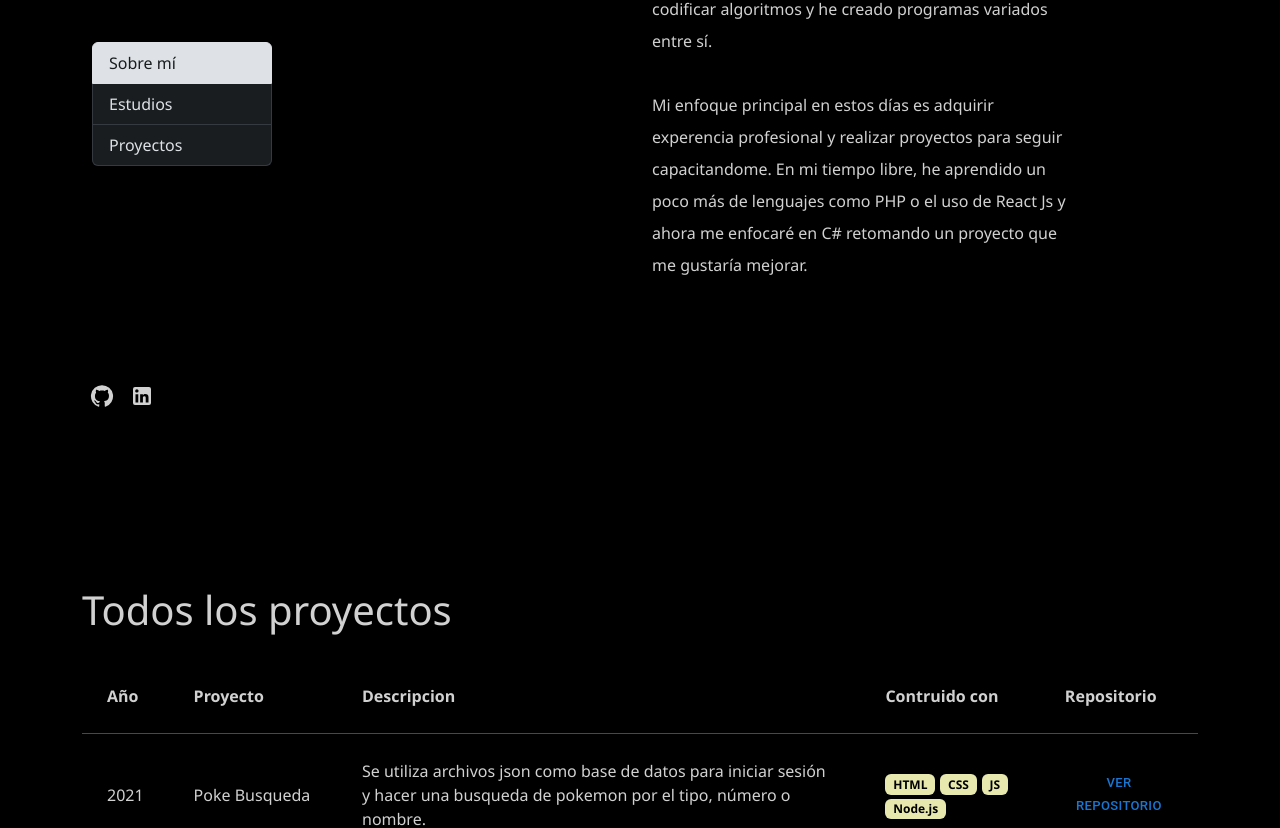
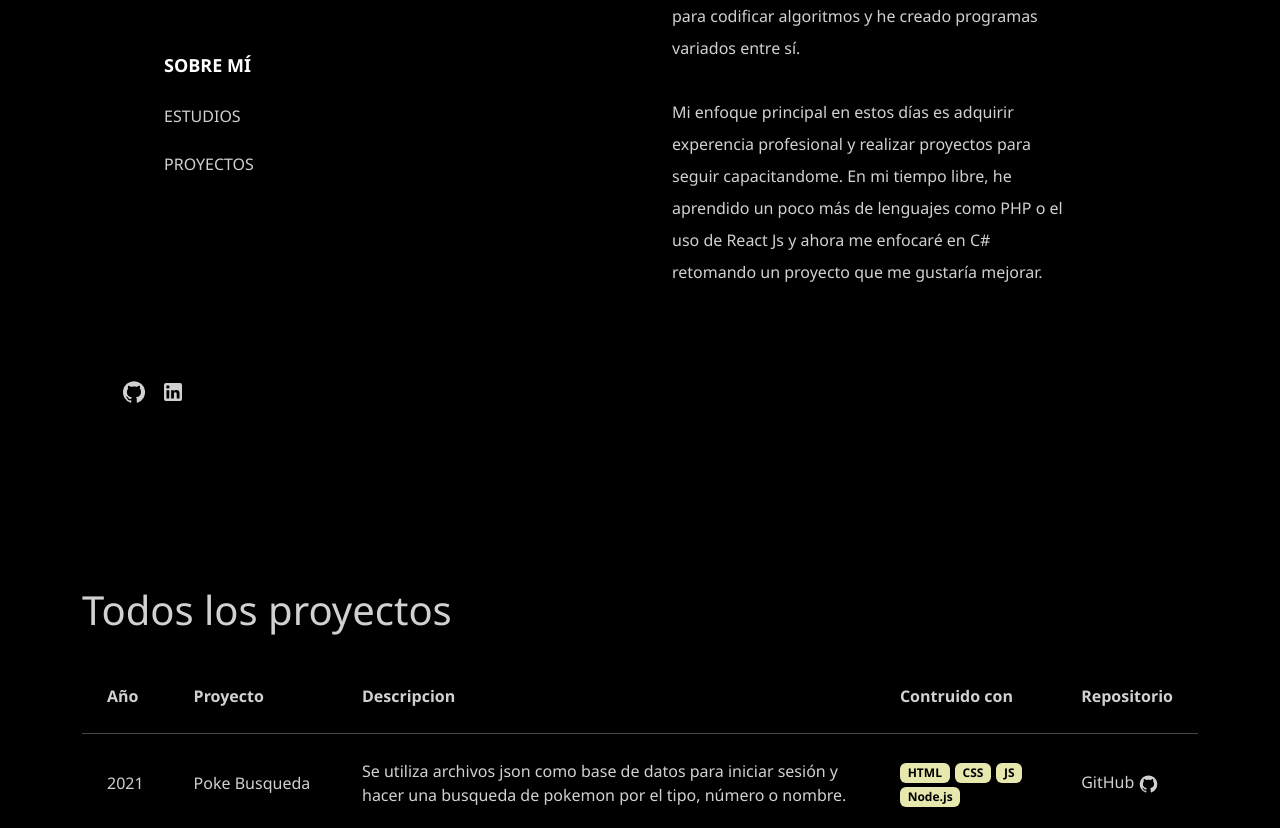
Before and after one commit to rubenralda/proyecto-portafolio, a React (Create React App) app: page / in a window 1280 px wide. Shown: the part 270-1098 px from the top of the page. Built offline with nearby package versions, Linux system fonts and the light colour scheme.

Commit message:
animacion de content y cambio de estilo para el nav

```diff
--- a/public/index.html
+++ b/public/index.html
@@ -24,7 +24,7 @@
       work correctly both with client-side routing and a non-root public URL.
       Learn how to configure a non-root public URL by running `npm run build`.
     -->
-    <title>React App</title>
+    <title>Rubén Ralda</title>
   </head>
   <body style="background-color: black;">
     <noscript>You need to enable JavaScript to run this app.</noscript>
--- a/src/App.css
+++ b/src/App.css
@@ -8,16 +8,10 @@
     padding-bottom: 10%;
 }
 
-.navigation {
-    width: 200px;
-    padding: 10px;
-    margin-top: 50px;
-    cursor: pointer;
-}
-
 .content {
     flex: 1;
     padding-top: 30px;
+    animation: cargaContent 0.5s ease-out;
 }
 
 table {
@@ -29,3 +23,61 @@ td {
     padding: 25px;
     text-align: left;
 }
+
+.selected {
+    color: #fff;
+    font-weight: bold;
+    font-size: 18px;
+}
+
+.navigation {
+    width: 200px;
+    height: 150px;
+    padding: 10px;
+    margin-top: 50px;
+    transition: .5s;
+    cursor: pointer;
+}
+
+.navigation li {
+    line-height: 3em;
+    transition: all 200ms linear;
+}
+
+.navigation li:hover {
+    color: #fff;
+    font-weight: bold;
+    font-size: 18px;
+}
+
+.navigation ul {
+    text-transform: uppercase;
+    list-style-type: none;
+}
+
+.navigation a {
+    text-decoration: none;
+    color: #D1D1D1;
+}
+
+.navigation a:hover {
+    color: #fff;
+    font-weight: bold;
+    font-size: 18px;
+}
+
+@keyframes cargaContent {
+    from {
+        opacity: 0;
+        /* Comienza con opacidad 0 (invisible) */
+        transform: translateY(-20px);
+        /* Desplazamiento hacia arriba */
+    }
+
+    to {
+        opacity: 1;
+        /* Termina con opacidad 1 (totalmente visible) */
+        transform: translateY(0);
+        /* Sin desplazamiento vertical */
+    }
+}
--- a/src/App.js
+++ b/src/App.js
@@ -14,13 +14,13 @@ export default function AppComponent() {
   return (
     <div className="container h-100 app">
       <section className="vh-100">
-        <Row className="align-items-center">
-          <Header handleSectionChange={handleSectionChange} />
+        <Row className="align-items-center" style={{ paddingLeft: "40px" }}>
+          <Header handleSectionChange={handleSectionChange} selectedSection={selectedSection}/>
           <Content selectedSection={selectedSection} />
         </Row>
       </section>
-      <section className="vh-100" style={{ paddingTop: "5%" }}>
-        <h1 style={{marginBottom : "25px"}}>Todos los proyectos</h1>
+      <section id="proyectos" className="vh-100" style={{ paddingTop: "5%" }}>
+        <h1 style={{ marginBottom: "25px" }}>Todos los proyectos</h1>
         <Proyectos />
       </section>
     </div>
--- a/src/Content.js
+++ b/src/Content.js
@@ -1,7 +1,7 @@
 import React from "react";
 import Estudios from "./ContentEstudios";
 import About from "./ContentAbout";
-import Col from 'react-bootstrap/Col';
+import Col from "react-bootstrap/Col";
 
 const Content = ({ selectedSection }) => {
   // Renderizar el contenido según la sección seleccionada
@@ -11,8 +11,6 @@ const Content = ({ selectedSection }) => {
         return <About />;
       case "estudios":
         return <Estudios />;
-      case "proyectos":
-        return <div>Contenido de la sección 2</div>;
       default:
         return <About />;
     }
--- a/src/ContentAbout.js
+++ b/src/ContentAbout.js
@@ -3,10 +3,11 @@ import React from "react";
 export default function BoxBasic() {
   return (
     <p
+      className="content"
       style={{
         color: "#D1D1D1",
-        paddingBottom : "130px",
-        paddingRight : "130px",
+        paddingBottom: "130px",
+        paddingRight: "130px",
         lineHeight: "200%",
       }}
     >
--- a/src/ContentEstudios.js
+++ b/src/ContentEstudios.js
@@ -2,7 +2,10 @@ import React from "react";
 
 export default function BoxBasic() {
   return (
-    <div style={{ paddingBottom: "130px", lineHeight: "150%" }}>
+    <div
+      className="content"
+      style={{ paddingBottom: "130px", lineHeight: "150%" }}
+    >
       <p style={{ marginTop: "1px", marginBottom: "5px", fontSize: "30px" }}>
         <b>Universidad de San Carlos de Guatemala</b>
       </p>
@@ -10,7 +13,7 @@ export default function BoxBasic() {
         Ingeniería en Ciencias y Sistemas
       </p>
       <p style={{ marginTop: "1px", marginBottom: "5px" }}>
-        2021-Actualidad <br></br>Sexto semestre concluido
+        2021 - Actualidad <br></br>Sexto semestre concluido
       </p>
       <p style={{ marginTop: "30px", marginBottom: "5px", fontSize: "30px" }}>
         <b>Instituto Tecnológico de Computación</b>
@@ -18,9 +21,7 @@ export default function BoxBasic() {
       <p style={{ marginTop: "1px", marginBottom: "5px", fontSize: "20px" }}>
         Bachillerato en computación con orientación científica
       </p>
-      <p style={{ marginTop: "1px", marginBottom: "5px" }}>
-        2019 - 2020
-      </p>
+      <p style={{ marginTop: "1px", marginBottom: "5px" }}>2019 - 2020</p>
     </div>
   );
 }
--- a/src/FilaProyecto.js
+++ b/src/FilaProyecto.js
@@ -1,6 +1,6 @@
+import GitHubIcon from "@mui/icons-material/GitHub";
 import * as React from "react";
 import Badge from "react-bootstrap/Badge";
-import { Button } from "@mui/material";
 
 export default function MultiActionAreaCard({
   year,
@@ -16,24 +16,40 @@ export default function MultiActionAreaCard({
       <td>{descripcion}</td>
       <td>
         {tags.map((valor, index) => (
-          <Badge bg="" key={index} style={{marginRight : "5px", backgroundColor :"#E7E8AD", color: "black"}}>
+          <Badge
+            bg=""
+            key={index}
+            style={{
+              marginRight: "5px",
+              backgroundColor: "#E7E8AD",
+              color: "black",
+            }}
+          >
             {valor}
           </Badge>
         ))}
       </td>
       <td>
-        <Button
+        {/**
+         * <Button
           size="small"
           color="primary"
           onClick={() => abrirEnlace(repositorio)}
         >
           Ver repositorio
         </Button>
+         */}
+
+        <a
+          href={repositorio}
+          rel="noreferrer"
+          target="_blank"
+          style={{ color: "#D1D1D1", textDecoration: "none" }}
+        >
+          GitHub
+          <GitHubIcon sx={{ color: "#D1D1D1", paddingLeft: "5px" }} />
+        </a>
       </td>
     </>
   );
 }
-
-function abrirEnlace(enlace) {
-  window.open(enlace, "_blank");
-}
--- a/src/Header.js
+++ b/src/Header.js
@@ -1,19 +1,14 @@
 import GitHubIcon from "@mui/icons-material/GitHub";
-import IconButton from "@mui/material/IconButton";
 import LinkedInIcon from "@mui/icons-material/LinkedIn";
 import Navigation from "./Navigation";
-import Col from 'react-bootstrap/Col';
+import Col from "react-bootstrap/Col";
 
-export default function Header({handleSectionChange}) {
+export default function Header(props) {
   return (
     <Col className="header">
-      <h1 style={{ fontSize: "80px", margin: "0px" }}>
-        Rubén Ralda
-      </h1>
-      <h2 style={{ fontSize: "35px", margin: "0px" }}>
-        Programador Junior
-      </h2>
-      <Navigation onSectionChange={handleSectionChange} />
+      <h1 style={{ fontSize: "80px", margin: "0px" }}>Rubén Ralda</h1>
+      <h2 style={{ fontSize: "35px", margin: "0px" }}>Programador Junior</h2>
+      <Navigation {...props} />
       <SocialMedia />
     </Col>
   );
@@ -21,20 +16,16 @@ export default function Header({handleSectionChange}) {
 
 function SocialMedia() {
   return (
-    <div style={{paddingTop :"200px"}}>
-      <a href="https://github.com/rubenralda" rel="noreferrer" target="_blank">
-        <IconButton>
-          <GitHubIcon sx={{ color: "#D1D1D1" }} />
-        </IconButton>
+    <div style={{ paddingTop: "200px" }}>
+      <a href="https://github.com/rubenralda" rel="noreferrer" target="_blank" style={{paddingRight : "15px"}}>
+        <GitHubIcon sx={{ color: "#D1D1D1" }} />
       </a>
       <a
         href="https://linkedin.com/in/rubén-alejandro-ralda-mejia-8499a6240"
         rel="noreferrer"
         target="_blank"
       >
-        <IconButton>
-          <LinkedInIcon sx={{ color: "#D1D1D1" }} />
-        </IconButton>
+        <LinkedInIcon sx={{ color: "#D1D1D1" }} />
       </a>
     </div>
   );
--- a/src/Navigation.js
+++ b/src/Navigation.js
@@ -1,21 +1,19 @@
 import React from "react";
-import ListGroup from 'react-bootstrap/ListGroup';
+//import ListGroup from "react-bootstrap/ListGroup";
 
-const Navigation = ({ onSectionChange }) => {
+const Navigation = ({ handleSectionChange, selectedSection }) => {
   return (
-    <div className="navigation">
-      <ListGroup className="app" defaultActiveKey="about">
-        <ListGroup.Item onClick={() => onSectionChange("about")} eventKey="about" variant="dark">
-          Sobre mí
-        </ListGroup.Item>
-        <ListGroup.Item  onClick={() => onSectionChange("estudios")} eventKey="estudios" variant="dark">
-          Estudios
-        </ListGroup.Item>
-        <ListGroup.Item onClick={() => onSectionChange("proyectos")} eventKey="proyectos" variant="dark">
-          Proyectos
-        </ListGroup.Item>
-      </ListGroup>
-    </div>
+    <>
+      <nav className="navigation">
+        <ul>
+          <li onClick={() => handleSectionChange("about")} className={selectedSection === "about" ? "selected" : ""}>Sobre mí</li>
+          <li onClick={() => handleSectionChange("estudios")} className={selectedSection === "estudios" ? "selected" : ""}>Estudios</li>
+          <li>
+            <a href="#proyectos">Proyectos</a>
+          </li>
+        </ul>
+      </nav>
+    </>
   );
 };
 
```
